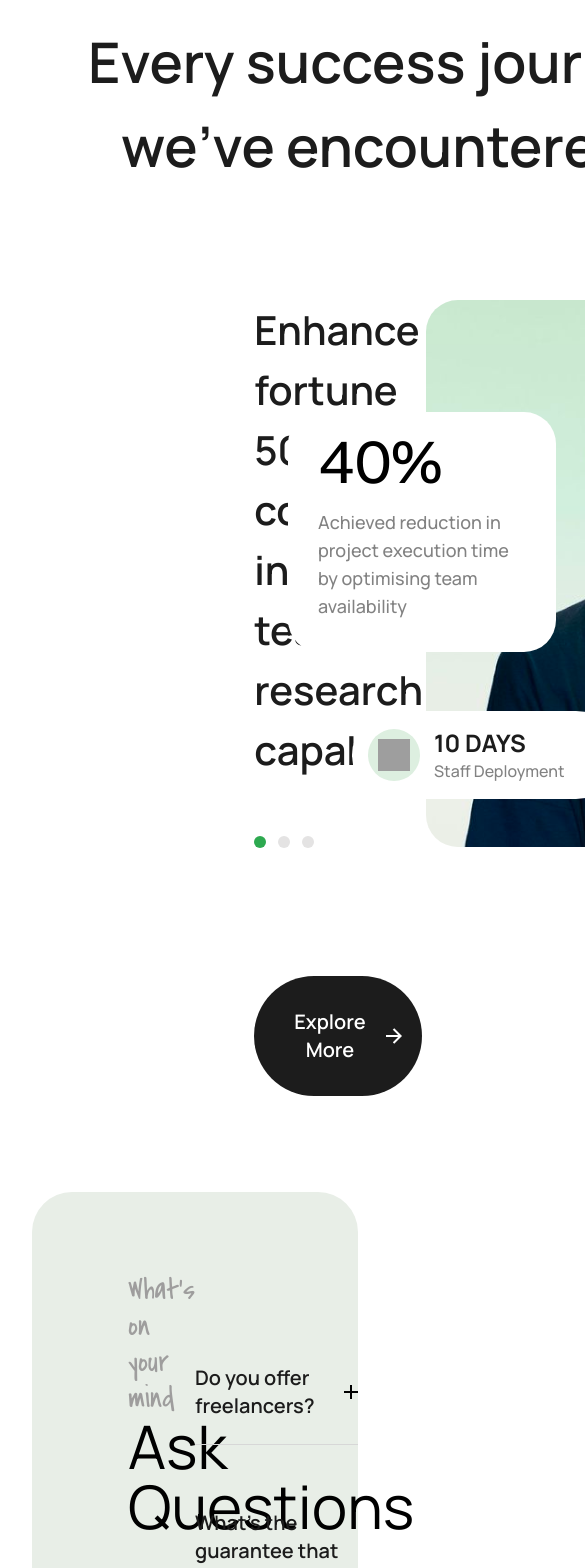
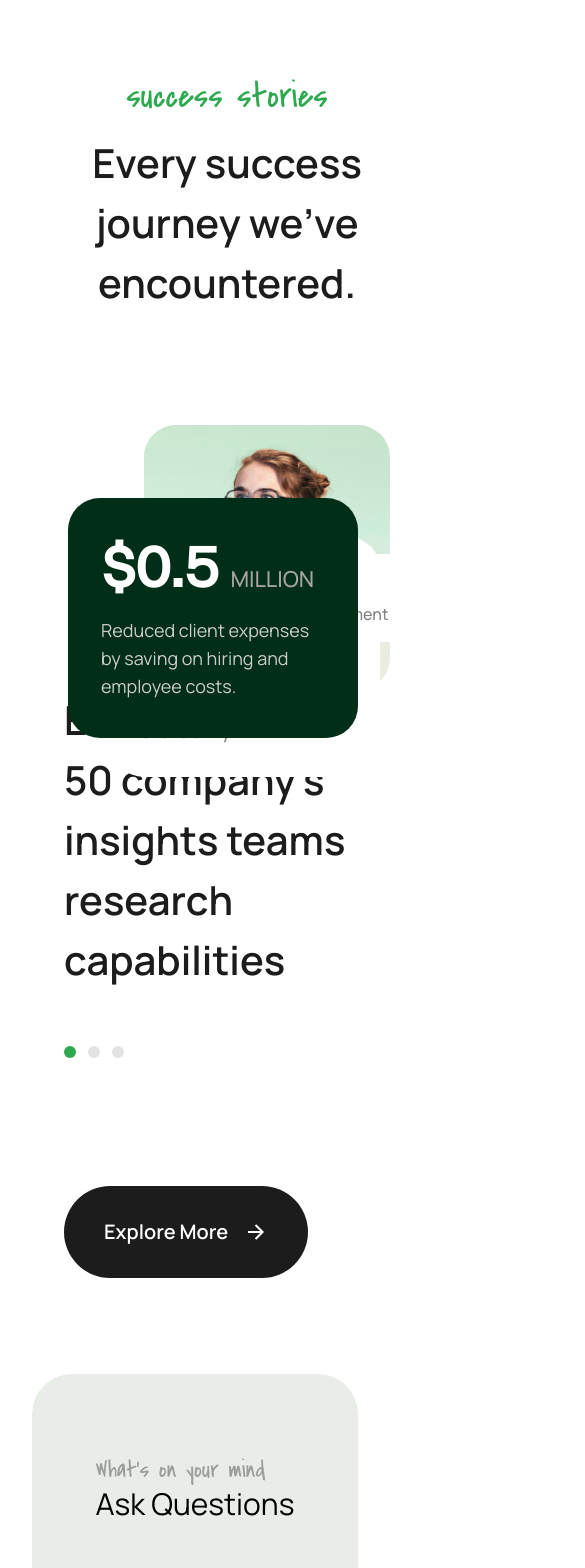
Before and after one commit to GautamRaj-12/thence-assignment, a React (Vite) app: page / in a window 390 px wide. Shown: the part 260-1828 px from the top of the page, 585 px wide, since content can reach past the window. Built offline with nearby package versions, Linux system fonts and the light colour scheme; grey boxes are pictures that could not be loaded.

Commit message:
Make responsive faq part

```diff
--- a/src/components/Faq/Faq.jsx
+++ b/src/components/Faq/Faq.jsx
@@ -4,14 +4,14 @@ import Union from "../../assets/images/Union.svg";
 const Faq = () => {
   return (
     <>
-      <section className="min-h-[46rem] bg-[#E8EEE7] mt-24 mx-8 rounded-[2.5rem] grid grid-cols-2 relative">
-        <div className="mt-20 ml-24">
-          <h1 className="font-[Grace] text-3xl text-[#9E9D9D]">
+      <section className="min-h-[46rem] bg-[#E8EEE7] mt-24 mx-8 rounded-[2.5rem] grid lg:grid-cols-2 grid-cols-1 relative">
+        <div className="mt-20 md:ml-24 mx-auto">
+          <h1 className="font-[Grace] md:text-3xl text-2xl text-[#9E9D9D]">
             What&rsquo;s on your mind
           </h1>
-          <h2 className="font-semibol text-6xl">Ask Questions</h2>
+          <h2 className="font-semibol md:text-6xl text-3xl">Ask Questions</h2>
         </div>
-        <div className="mt-[8.5rem]">
+        <div className="mt-[8.5rem] lg:mx-0 mx-auto md:w-auto w-[90%]">
           <Accordion />
         </div>
         <img src={Union} alt="" className="absolute bottom-[-60px]" />
--- a/src/components/Hero/Hero.jsx
+++ b/src/components/Hero/Hero.jsx
@@ -9,15 +9,15 @@ const Hero = () => {
         <h1 className="text-[#2DA950] font-[Grace] text-4xl text-center">
           success stories
         </h1>
-        <h2 className="font-semibold text-[3.5rem] w-[40rem] text-center mx-auto text-[#1C1C1C] mt-4">
+        <h2 className="font-semibold md:text-[3.5rem] text-[2.5rem] max-w-[40rem] text-center mx-auto text-[#1C1C1C] mt-4">
           Every success journey we&apos;ve encountered.
         </h2>
       </div>
 
       {/* Bottom */}
-      <div className="grid grid-cols-12 mt-28">
+      <div className="flex mt-28 flex-wrap">
         {/* Left Column */}
-        <div className="col-span-7 ml-64 w-[45rem]">
+        <div className="md:ml-64 ml-20 w-[45rem]">
           <div className="relative">
             <img
               src={heroImage}
@@ -64,7 +64,7 @@ const Hero = () => {
           </div>
         </div>
         {/* Right Column */}
-        <div className="col-span-5">
+        <div className="">
           <p className="text-[2.5rem] font-semibold max-w-[24.875rem] text-[#1C1C1C]">
             Enhance fortune 50 company’s insights teams research capabilities
           </p>
--- a/src/components/Navbar/Navbar.jsx
+++ b/src/components/Navbar/Navbar.jsx
@@ -4,7 +4,7 @@ const Navbar = () => {
   return (
     <>
       <header>
-        <nav className="m-6 flex justify-between items-center border border-[#EAEAEA] rounded-full">
+        <nav className="m-6 flex flex-wrap justify-between items-center border border-[#EAEAEA] rounded-full">
           <div>
             <img src={logo} alt="Brunel Logo" className="my-8 mx-[3.25rem]" />
           </div>
```
